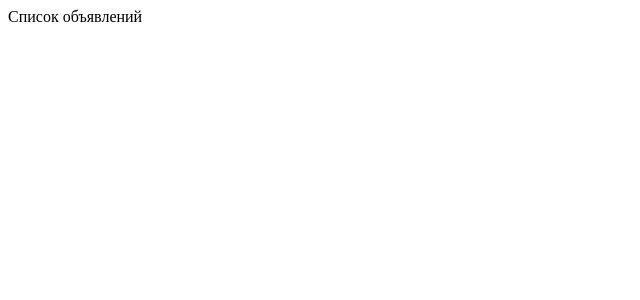
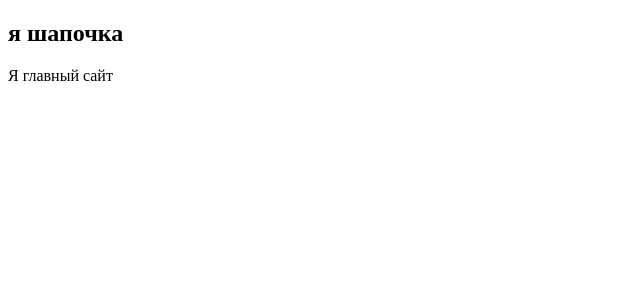
Before and after one commit to Raemyn/avito-ai, a React (Vite) app: page /ads in a window 1280 px wide. Shown: the top 300 px of the page, without its empty margins (0-640 px from the left). Built offline with nearby package versions, Linux system fonts and the light colour scheme.

Commit message:
Хз на montain остановился

```diff
--- a/src/App.tsx
+++ b/src/App.tsx
@@ -1,10 +1,11 @@
 import { BrowserRouter, Routes, Route } from 'react-router-dom';
+import AdsListPage from './components/ads/AdsListPage';
 
 function App() {
   return (
     <BrowserRouter>
       <Routes>
-        <Route path="/ads" element={<div>Список объявлений</div>} />
+        <Route path="/ads" element={<AdsListPage />} />
       </Routes>
     </BrowserRouter>
   );
--- /dev/null
+++ b/src/components/ads/AdsHeader.tsx
@@ -0,0 +1,6 @@
+const AdsHeader = () => {
+return(
+    <><h2>я шапочка</h2></>
+)
+}
+export default AdsHeader
--- /dev/null
+++ b/src/components/ads/AdsListPage.tsx
@@ -0,0 +1,12 @@
+import AdsHeader from "./AdsHeader"
+
+const AdsListPage = () => {
+    return (
+
+        <>
+            <AdsHeader />
+            <main>Я главный сайт</main>
+        </>
+    )
+}
+export default AdsListPage
```
